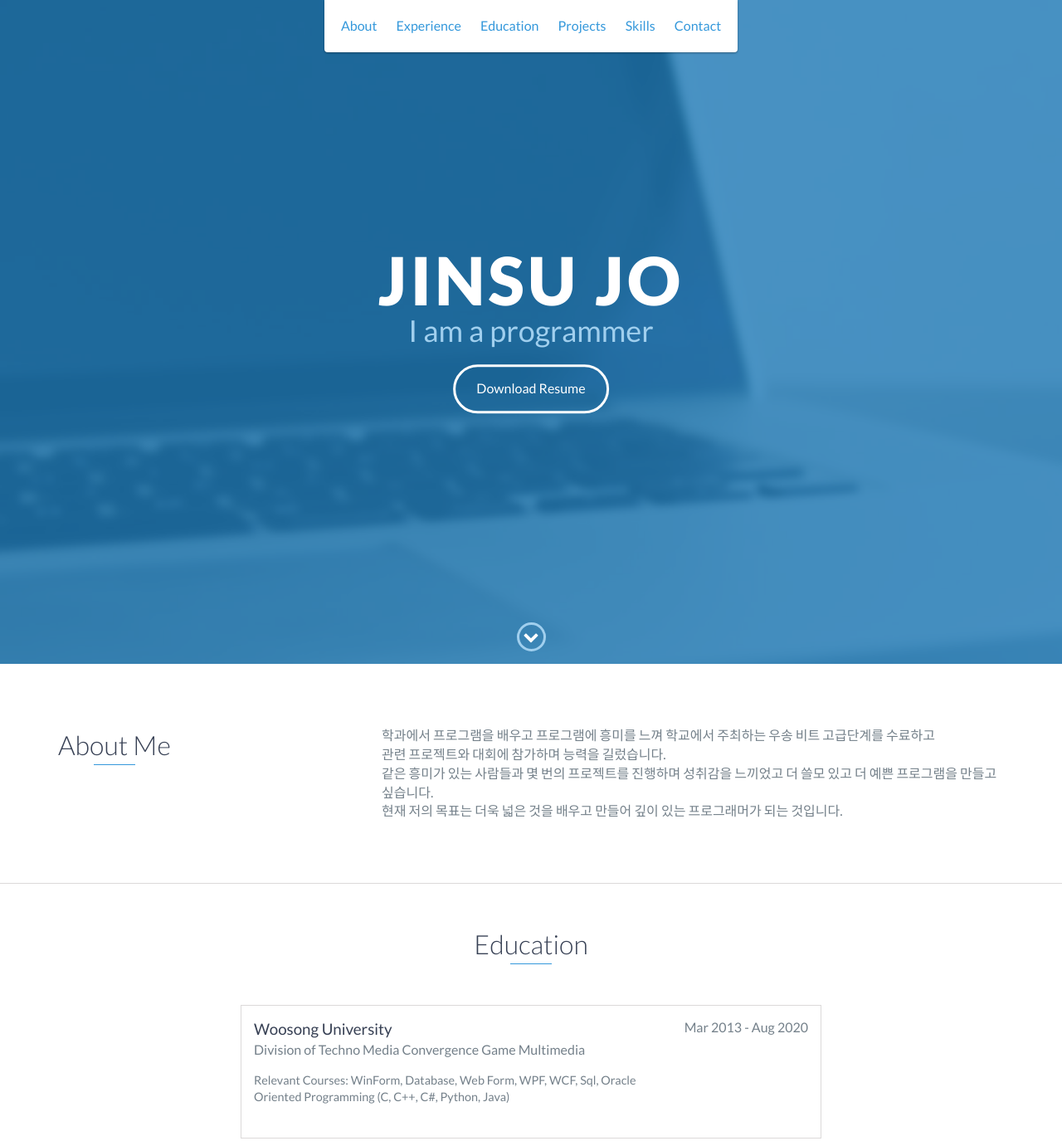
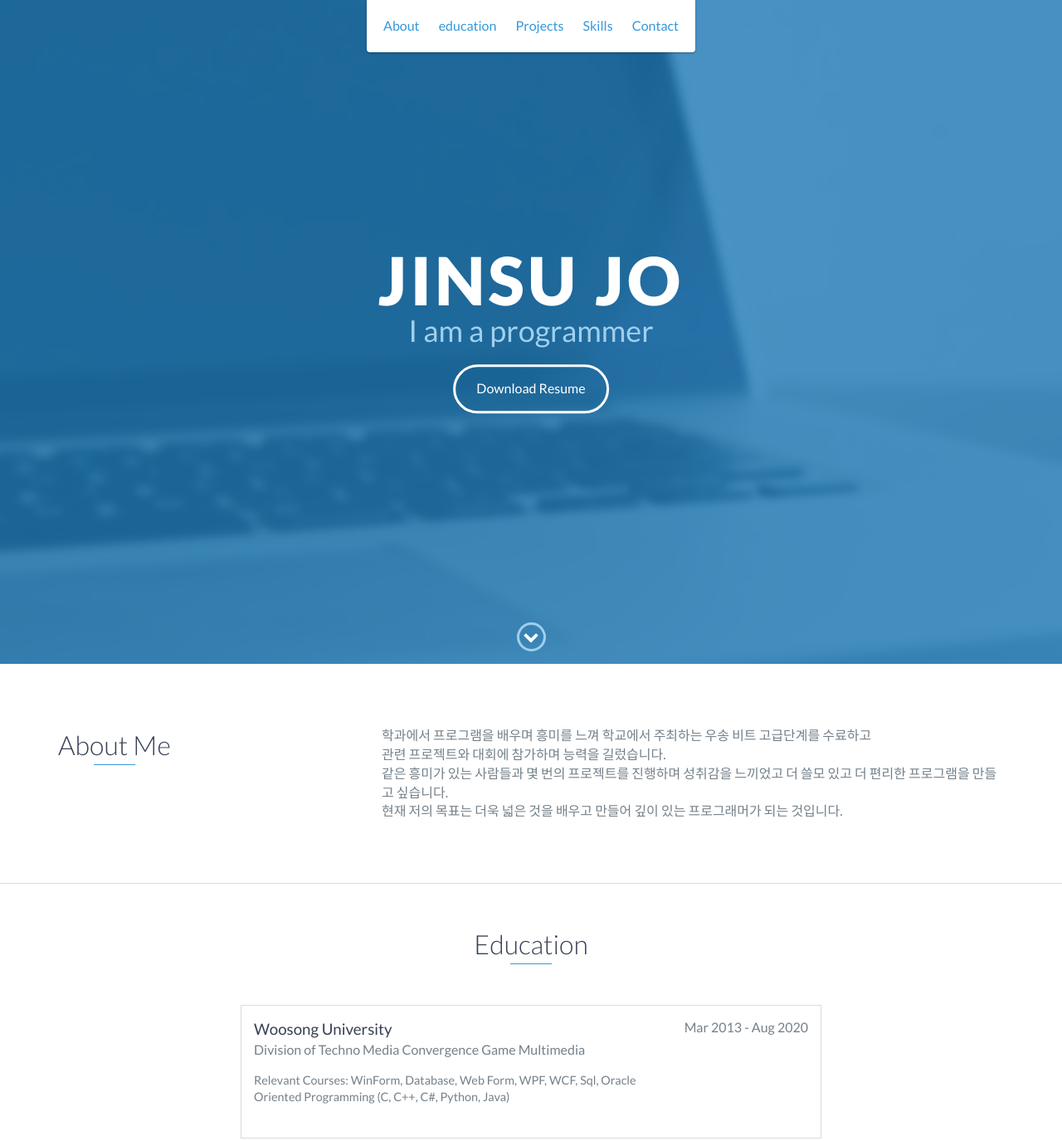
Before and after one commit to jinsu916/jinsu916.github.io, a website: page index.html in a window 1280 px wide. Shown: the top 1375 px of the page at 83% size. Drawn offline with nearby package versions, Linux system fonts and the light colour scheme.

Commit message:
Update index.html

```diff
--- a/index.html
+++ b/index.html
@@ -28,10 +28,7 @@
                 <a href="#about">About</a>
             </li>
             <li>
-                <a href="#education">Experience</a>
-            </li>
-            <li>
-                <a href="#experience">Education</a>
+                <a href="#education">education</a>
             </li>
             <li>
                 <a href="#projects">Projects</a>
@@ -73,8 +70,8 @@
                 </div>
                 <div class="col-md-8">
                     <p>
-                        학과에서 프로그램을 배우고 프로그램에 흥미를 느껴 학교에서 주최하는 우송 비트 고급단계를 수료하고<br> 관련 프로젝트와 대회에 참가하며 능력을 길렀습니다.<br>
-                        같은 흥미가 있는 사람들과 몇 번의 프로젝트를 진행하며 성취감을 느끼었고 더 쓸모 있고 더 예쁜 프로그램을 만들고 싶습니다.<br>
+                        학과에서 프로그램을 배우며 흥미를 느껴 학교에서 주최하는 우송 비트 고급단계를 수료하고<br> 관련 프로젝트와 대회에 참가하며 능력을 길렀습니다.<br>
+                        같은 흥미가 있는 사람들과 몇 번의 프로젝트를 진행하며 성취감을 느끼었고 더 쓸모 있고 더 편리한 프로그램을 만들고 싶습니다.<br>
                         현재 저의 목표는 더욱 넓은 것을 배우고 만들어 깊이 있는 프로그래머가 되는 것입니다.
                     </p>
                 </div>
@@ -155,9 +152,9 @@
                     <div class="project-info">
                         <h3>얼굴인식 프로그램(자동출결관리)</h3>
                         <p>
-                            딮러닝 기반 얼굴인식을 통한 출결관리와 간단한 챗봇 기능
+                            딮러닝 기반(텐서플로우를 사용) 얼굴인식을 통한 출결관리와 간단한 챗봇 기능을 담은 프로그램입니다.
                         </p>
-                        <a href="#">View Project</a>
+                        <a href="https://github.com/jinsu916/FaceDetection">View Project</a>
                     </div>
                     <!-- End .project-info -->
                 </div>
```
